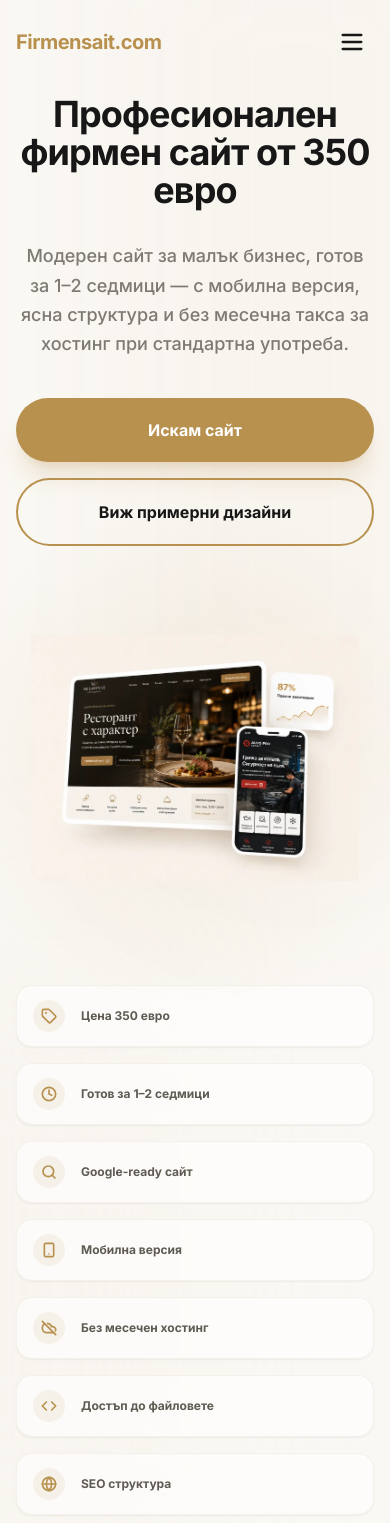
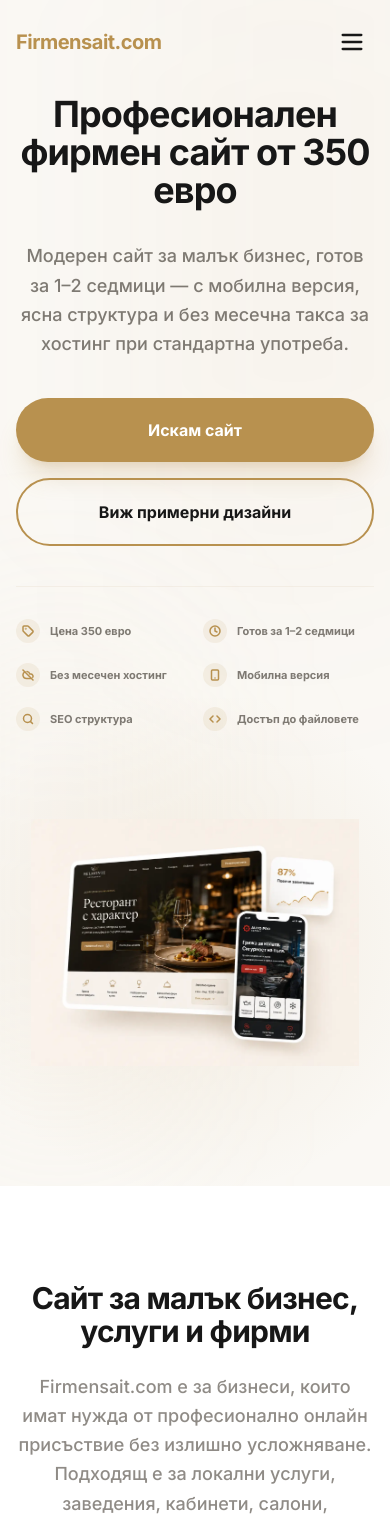
Before and after one commit to Rocka374/firmensait.com, a Next.js app: page / in a window 390 px wide. Shown: the top 1523 px of the page. Built offline with nearby package versions, Linux system fonts and the light colour scheme.

Commit message:
[dyad] Опростяване на Hero секцията с 3 floating баджа на десктоп и адаптивен proof grid на мобилни устройства. - wrote 1 file(s) + extra files edited outside of Dyad

```diff
--- a/src/components/Hero.tsx
+++ b/src/components/Hero.tsx
@@ -16,48 +16,69 @@ import {
 import Button from "./Button";
 import { cn } from "@/lib/utils";
 
-const HeroBadge = ({
+const FloatingBadge = ({
   children,
   icon: Icon,
-  className
+  className,
+  delay = 0
 }: {
   children: React.ReactNode;
   icon: any;
   className?: string;
+  delay?: number;
 }) => (
-  <div className={cn(
-    "bg-white/60 backdrop-blur-sm border border-border/40 px-4 py-3.5 rounded-2xl flex items-center gap-4 shadow-sm hover:shadow-md transition-all duration-300",
-    className
-  )}>
+  <motion.div
+    initial={{ opacity: 0, scale: 0.9, y: 10 }}
+    animate={{ opacity: 1, scale: 1, y: 0 }}
+    transition={{ duration: 0.5, delay }}
+    className={cn(
+      "hidden md:flex absolute z-30 bg-white/90 backdrop-blur-md border border-white/50 shadow-[0_12px_40px_rgba(184,145,79,0.15)] px-5 py-3 rounded-[1.25rem] items-center gap-3 whitespace-nowrap",
+      className
+    )}
+  >
     <div className="w-8 h-8 bg-primary/10 rounded-lg flex items-center justify-center text-primary shrink-0">
-      <Icon size={16} className="md:w-5 md:h-5" strokeWidth={2.5} />
+      <Icon size={18} strokeWidth={2.5} />
     </div>
-    <span className="text-xs sm:text-sm font-bold text-secondary whitespace-nowrap">{children}</span>
+    <span className="text-sm font-bold text-secondary">{children}</span>
+  </motion.div>
+);
+
+const TrustRowItem = ({ icon: Icon, children }: { icon: any, children: React.ReactNode }) => (
+  <div className="flex items-center gap-2.5">
+    <div className="w-6 h-6 bg-primary/10 rounded-full flex items-center justify-center text-primary shrink-0">
+      <Icon size={12} strokeWidth={3} />
+    </div>
+    <span className="text-[11px] md:text-[13px] font-bold text-secondary/80 whitespace-nowrap">{children}</span>
   </div>
 );
 
 export default function Hero() {
   const { hero } = homeContent;
 
-  const badges = [
+  const desktopTrustRow = [
+    { label: "SEO структура", icon: Search },
+    { label: "Мобилна версия", icon: Smartphone },
+    { label: "Достъп до файловете", icon: Code },
+    { label: "Достъп до хостинга", icon: ShieldCheck },
+  ];
+
+  const mobileProofGrid = [
     { label: "Цена 350 евро", icon: Tag },
     { label: "Готов за 1–2 седмици", icon: Clock },
-    { label: "Google-ready сайт", icon: Search },
+    { label: "Без месечен хостинг", icon: CloudOff },
     { label: "Мобилна версия", icon: Smartphone },
-    { label: "Без месечен хостинг", icon: CloudOff },
+    { label: "SEO структура", icon: Search },
     { label: "Достъп до файловете", icon: Code },
-    { label: "SEO структура", icon: Globe },
-    { label: "Достъп до хостинга", icon: ShieldCheck },
   ];
 
   return (
     <section className="relative pt-24 pb-20 md:pt-48 md:pb-40 overflow-hidden bg-background">
-      {/* Dynamic Background Gradients */}
+      {/* Background Gradients */}
       <div className="absolute top-[-10%] right-[-5%] w-[60%] h-[60%] bg-primary/5 rounded-full blur-[120px] pointer-events-none" />
       <div className="absolute bottom-[5%] left-[-5%] w-[40%] h-[40%] bg-accent/20 rounded-full blur-[100px] pointer-events-none" />
 
       <div className="container mx-auto px-4 max-w-[1400px] relative z-10">
-        <div className="flex flex-col lg:flex-row items-center mb-16 md:mb-24 gap-12 lg:gap-8">
+        <div className="flex flex-col lg:flex-row items-center gap-12 lg:gap-8">
 
           {/* Left Content */}
           <div className="flex-1 lg:flex-[0.9] text-center lg:text-left relative z-20">
@@ -68,7 +89,7 @@ export default function Hero() {
               {hero.subtitle}
             </p>
 
-            <div className="flex flex-col sm:flex-row justify-center lg:justify-start gap-4">
+            <div className="flex flex-col sm:flex-row justify-center lg:justify-start gap-4 mb-10 md:mb-12">
               <Button variant="primary" size="lg" href="#kontakti" className="w-full sm:w-auto px-12 py-5 shadow-xl shadow-primary/20">
                 {hero.primaryCTA}
               </Button>
@@ -76,13 +97,41 @@ export default function Hero() {
                 {hero.secondaryCTA}
               </Button>
             </div>
+
+            {/* Desktop Trust Row */}
+            <div className="hidden md:flex flex-wrap items-center justify-center lg:justify-start gap-x-8 gap-y-4 pt-10 border-t border-border/40">
+              {desktopTrustRow.map((item, idx) => (
+                <TrustRowItem key={idx} icon={item.icon}>{item.label}</TrustRowItem>
+              ))}
+            </div>
+
+            {/* Mobile Proof Grid */}
+            <div className="grid grid-cols-2 md:hidden gap-x-4 gap-y-5 pt-8 border-t border-border/40 text-left">
+              {mobileProofGrid.map((item, idx) => (
+                <TrustRowItem key={idx} icon={item.icon}>{item.label}</TrustRowItem>
+              ))}
+            </div>
           </div>
 
           {/* Right Visual Showcase */}
           <div className="flex-1 lg:flex-[1.1] w-full relative max-w-[850px] lg:max-w-none mx-auto py-10 lg:py-0 z-10">
+            {/* Glow Behind Image */}
             <div className="absolute inset-0 bg-[radial-gradient(circle_at_center,_rgba(184,145,79,0.12)_0%,_transparent_70%)] pointer-events-none transform scale-150" />
 
             <div className="relative z-10 w-full aspect-[16/11]">
+              {/* Desktop Floating Badges */}
+              <FloatingBadge icon={Tag} className="top-[5%] right-[-2%]" delay={0.2}>
+                Цена 350 евро
+              </FloatingBadge>
+
+              <FloatingBadge icon={Clock} className="top-[40%] left-[-8%]" delay={0.4}>
+                Готов за 1–2 седмици
+              </FloatingBadge>
+
+              <FloatingBadge icon={CloudOff} className="bottom-[5%] right-[10%]" delay={0.6}>
+                Без месечен хостинг
+              </FloatingBadge>
+
               <div className="relative w-full h-full">
                 <Image
                   src={hero.heroImage}
@@ -97,15 +146,6 @@ export default function Hero() {
             </div>
           </div>
         </div>
-
-        {/* Badges Grid - 1 per row on mobile */}
-        <div className="grid grid-cols-1 sm:grid-cols-2 lg:grid-cols-4 gap-4 md:gap-6">
-          {badges.map((badge, idx) => (
-            <HeroBadge key={idx} icon={badge.icon}>
-              {badge.label}
-            </HeroBadge>
-          ))}
-        </div>
       </div>
     </section>
   );
```
